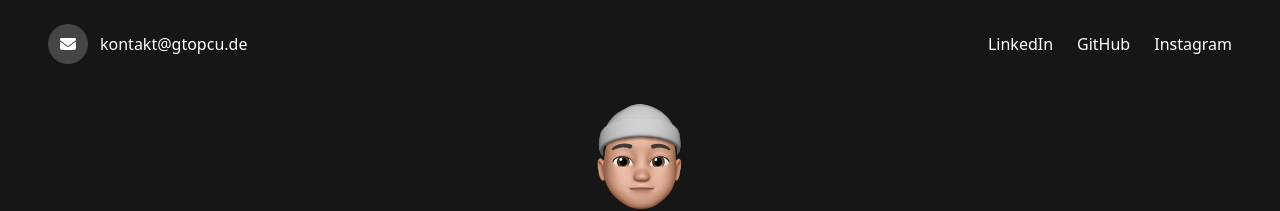
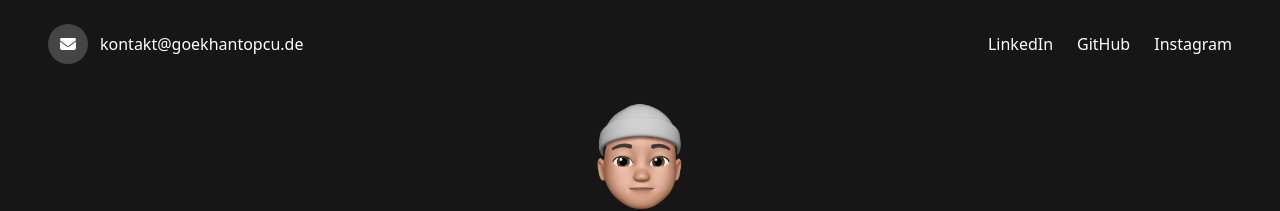
Before and after one commit to goekhantopcu/gtopcu, a Vue app: page / in a window 1280 px wide. Shown: the top 211 px of the page. Built offline with nearby package versions, Linux system fonts and the light colour scheme.

Commit message:
fix: change script language to typescript feat: add urls to nav items

```diff
--- a/src/components/PageNavigation.vue
+++ b/src/components/PageNavigation.vue
@@ -5,18 +5,18 @@
         <div class="bg-[#454545] flex items-center justify-center rounded-full h-[2.5rem] w-[2.5rem]">
           <font-awesome-icon icon="fa-solid fa-envelope" class="text-white" />
         </div>
-        <span class="text-white">kontakt@gtopcu.de</span>
+        <a href="mailto:kontakt@goekhantopcu.de" class="text-white">kontakt@goekhantopcu.de</a>
       </div>
       <div class="flex justify-center items-center gap-6">
-        <a class="text-white">LinkedIn</a>
-        <a class="text-white">GitHub</a>
-        <a class="text-white">Instagram</a>
+        <a href="https://www.linkedin.com/in/goekhantopcu" target="_blank" class="text-white">LinkedIn</a>
+        <a href="https://github.com/goekhantopcu" target="_blank" class="text-white">GitHub</a>
+        <a href="https://www.instagram.com/goekhantopcu" target="_blank" class="text-white">Instagram</a>
       </div>
     </div>
   </header>
 </template>
 
-<script setup>
+<script setup lang="ts">
 const routes = [
   {
     name: 'Erfahrung',
```
